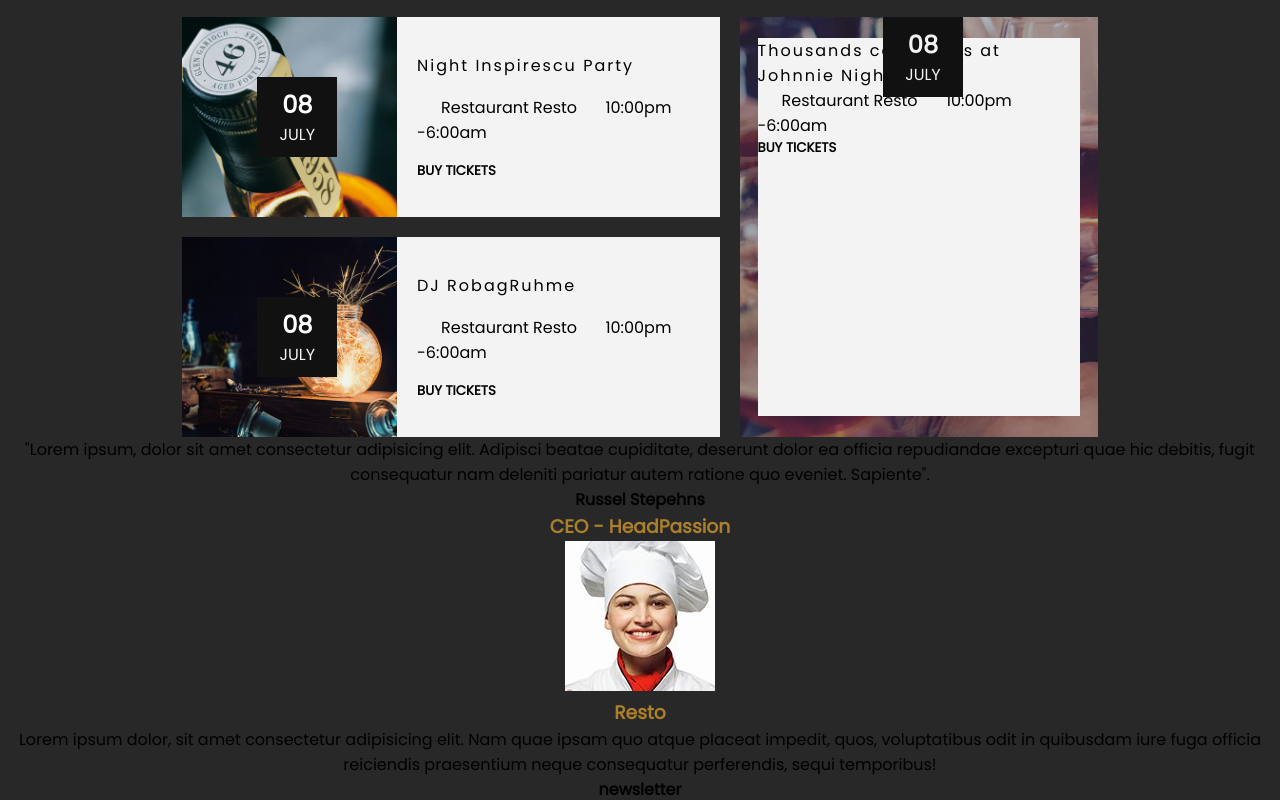
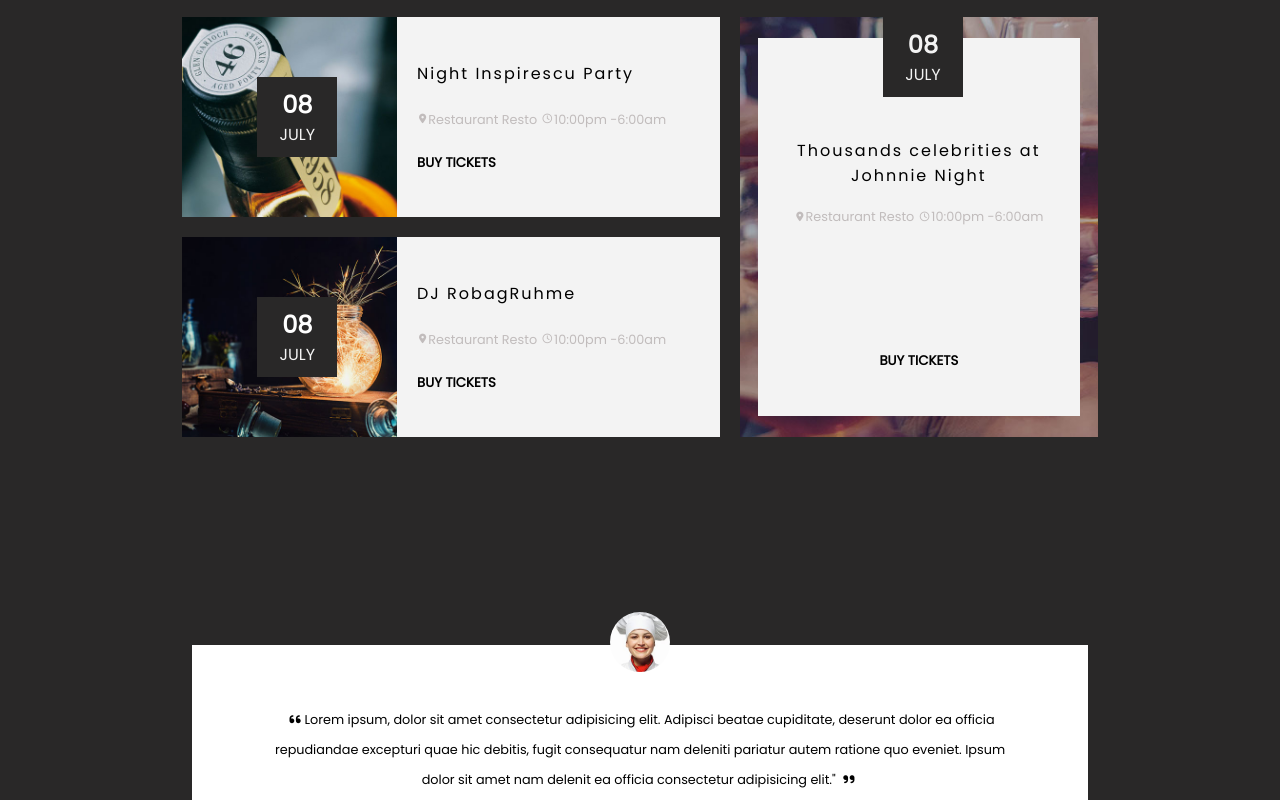
Before and after one commit to Stv-devl/Le-Resto-, a plain HTML site: page index.html in a window 1280 px wide. Shown: the part 3260-4060 px from the top of the page. Drawn offline with Linux system fonts and the light colour scheme; files whose address does not match are found by name.

Commit message:
Add files via upload

```diff
--- a/index.html
+++ b/index.html
@@ -275,8 +275,8 @@
                     <!--flex-->
                     <div class="grid1-right">
                         <h4>Night Inspirescu Party</h4>
-                        <p><a href="#"> <i class="fab fa-twitter fa-xl"></i></a>Restaurant Resto <a href="#"> <i
-                                    class="fab fa-twitter fa-xl"></i></a>10:00pm -6:00am</p>
+                        <p><a href="#"> <i class="fa-solid fa-location-dot fa-xs"></i></a>Restaurant Resto <a href="#">
+                                <i class="fa-regular fa-clock fa-xs"></i></a>10:00pm -6:00am</p>
                         <h5>buy tickets</h5>
                     </div>
 
@@ -291,8 +291,8 @@
                     <!--flex-->
                     <div class="grid2-right">
                         <h4>DJ RobagRuhme</h4>
-                        <p><a href="#"> <i class="fab fa-twitter fa-xl"></i></a>Restaurant Resto <a href="#"> <i
-                                    class="fab fa-twitter fa-xl"></i></a>10:00pm -6:00am</p>
+                        <p><a href="#"> <i class="fa-solid fa-location-dot fa-xs""></i></a>Restaurant Resto <a href="
+                                    #"> <i class="fa-regular fa-clock fa-xs"></i></a>10:00pm -6:00am</p>
                         <h5>buy tickets</h5>
                     </div>
                 </div>
@@ -302,20 +302,20 @@
                             <h2>08</h2>july
                         </div>
                         <h4>Thousands celebrities at Johnnie Night</h4>
-                        <p><a href="#"> <i class="fab fa-twitter fa-xl"></i></a>Restaurant Resto <a href="#"> <i
-                                    class="fab fa-twitter fa-xl"></i></a>10:00pm -6:00am</p>
+                        <p><a href="#"> <i class="fa-solid fa-location-dot fa-xs""></i></a>Restaurant Resto <a href="
+                                    #"> <i class="fa-regular fa-clock fa-xs"></i></a>10:00pm -6:00am</p>
                         <h5>buy tickets</h5>
                     </div>
                 </div>
             </div>
         </section>
         <section id="4" class="map">
-            <!--flex-->
             <div class="map-txt">
-                <p>"Lorem ipsum, dolor sit amet consectetur adipisicing elit. Adipisci beatae cupiditate, deserunt dolor
+                <p><i class="fa-solid fa-quote-left"></i>Lorem ipsum, dolor sit amet consectetur adipisicing elit.
+                    Adipisci beatae cupiditate, deserunt dolor
                     ea officia repudiandae excepturi quae hic debitis, fugit consequatur nam deleniti pariatur autem
-                    ratione quo eveniet. Sapiente".
-                </p>
+                    ratione quo eveniet. Ipsum dolor sit amet nam delenit ea officia consectetur adipisicing elit."
+                    <i class="fa-solid fa-quote-right"></i></p>
                 <h4>Russel Stepehns</h4>
                 <h3>CEO - HeadPassion</h3>
             </div>
--- a/styles/layouts/_section3.scss
+++ b/styles/layouts/_section3.scss
@@ -28,7 +28,7 @@ Section 3 setting => Event
     "t1 t2"
     "t3 t2";
   gap: 20px;
-  margin: 0 auto;
+  margin: 0 auto 400px auto;
   text-align: left;
 
   H4 {
@@ -39,6 +39,12 @@ Section 3 setting => Event
 
   h5 {
     text-transform: uppercase;
+    cursor: pointer;
+    transition: 0.3s;
+
+    &:hover {
+      color: $orange1;
+    }
   }
 
   .event-right-top {
@@ -59,7 +65,7 @@ Section 3 setting => Event
         position: absolute;
         width: 80px;
         height: 80px;
-        background: $black1;
+        background: $black2;
         color: $white1;
         text-transform: uppercase;
         text-align: center;
@@ -81,6 +87,15 @@ Section 3 setting => Event
       flex-direction: column;
       justify-content: space-evenly;
       padding: 20px;
+
+      p {
+        color: $grey1;
+        font-size: 0.8rem;
+      }
+      a {
+        color: $grey1;
+        margin: 0 2px;
+      }
     }
   }
 
@@ -102,7 +117,7 @@ Section 3 setting => Event
         position: absolute;
         width: 80px;
         height: 80px;
-        background: $black1;
+        background: $black2;
         color: $white1;
         text-transform: uppercase;
         text-align: center;
@@ -124,6 +139,15 @@ Section 3 setting => Event
       flex-direction: column;
       justify-content: space-evenly;
       padding: 20px;
+
+      p {
+        color: $grey1;
+        font-size: 0.8rem;
+      }
+      a {
+        color: $grey1;
+        margin: 0 2px;
+      }
     }
   }
 
@@ -133,6 +157,7 @@ Section 3 setting => Event
     background: url(..//../img/event-03.jpg) center/cover;
     width: 100%;
     height: 100%;
+    text-align: center;
 
     .event-left-container {
       width: 90%;
@@ -140,11 +165,25 @@ Section 3 setting => Event
       background: $white1;
       margin: 21px auto;
 
+      h4 {
+        padding: 100px 30px 20px 30px;
+      }
+
+      p {
+        color: $grey1;
+        font-size: 0.8rem;
+        padding: 0 0 125px 0;
+      }
+      a {
+        color: $grey1;
+        margin: 0 2px;
+      }
+
       .absolute3 {
         position: absolute;
         width: 80px;
         height: 80px;
-        background: $black1;
+        background: $black2;
         color: $white1;
         text-transform: uppercase;
         text-align: center;
--- a/styles/layouts/_section4.scss
+++ b/styles/layouts/_section4.scss
@@ -1,3 +1,47 @@
 /**********************************************************
 Section 4 setting => Map
 **********************************************************/
+.map {
+  position: absolute;
+  background: url(..//../img/gmap.jpg) center/cover;
+  height: 350px;
+
+  .map-txt {
+    position: relative;
+    width: 70%;
+    height: 300px;
+    background: white;
+    margin: 0 auto;
+    top: -55%;
+    padding: 60px 80px;
+
+    p {
+      margin: 0 0 35px 0;
+      font-size: 0.8rem;
+      line-height: 30px;
+
+      i {
+        margin: 0 4px;
+      }
+    }
+
+    h4 {
+      margin: 0 0 20px 0;
+    }
+
+    H3 {
+      font-weight: 400;
+      font-size: 0.7rem;
+      letter-spacing: 4px;
+    }
+  }
+
+  .img-absolute {
+    position: relative;
+    width: 60px;
+    height: 60px;
+    border-radius: 50%;
+    border-bottom: 10px;
+    top: -150%;
+  }
+}
```
Also changed, not shown: styles/index.css, 1 other file.
